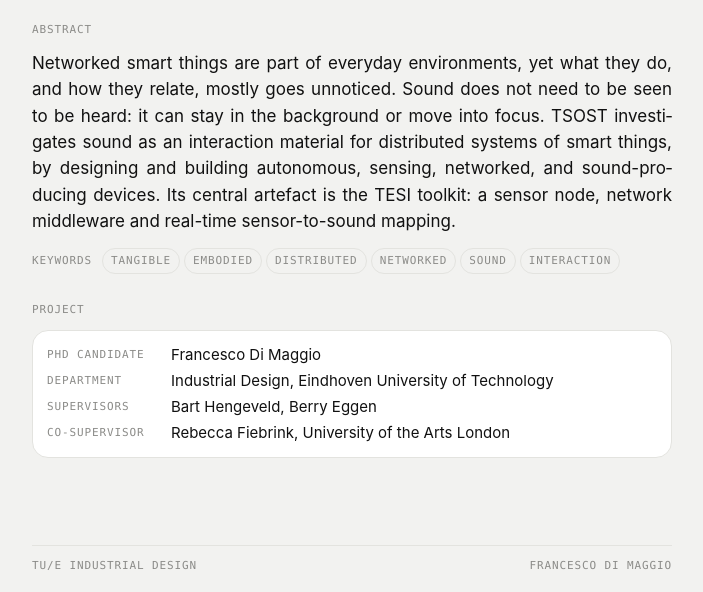
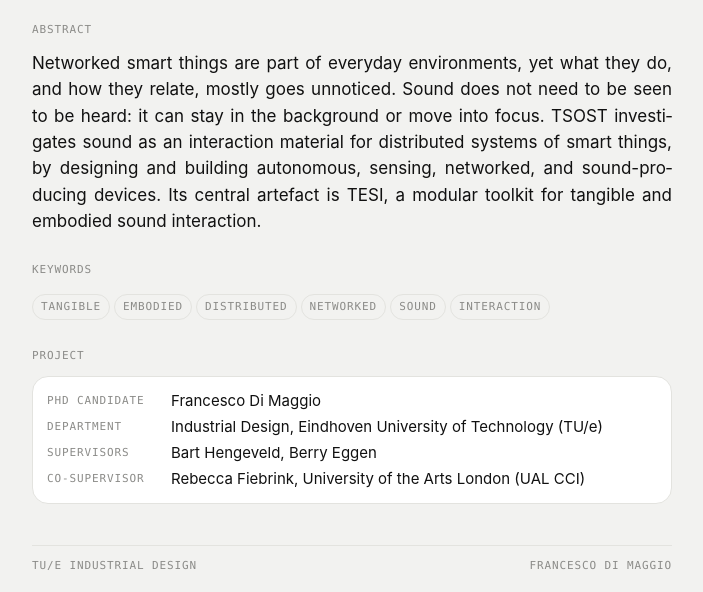
Before and after one commit to francesco-di-maggio/tsost, an Astro site: page / in a window 1280 px wide. Shown: the part 208-800 px from the top of the page, without its empty margins (288-991 px from the left). Built offline with nearby package versions, Linux system fonts and the light colour scheme; Astro itself is replaced by a stand-in of ours.

Commit message:
Keywords label on its own line; abstract last sentence; TU/e and UAL CCI

```diff
--- a/src/pages/index.astro
+++ b/src/pages/index.astro
@@ -9,20 +9,20 @@
 
   <h2 class="label">Abstract</h2>
   <div class="prose">
-    <p>Networked smart things are part of everyday environments, yet what they do, and how they relate, mostly goes unnoticed. Sound does not need to be seen to be heard: it can stay in the background or move into focus. TSOST investigates sound as an interaction material for distributed systems of smart things, by designing and building autonomous, sensing, networked, and sound-producing devices. Its central artefact is the TESI toolkit: a sensor node, network middleware and real-time sensor-to-sound mapping.</p>
+    <p>Networked smart things are part of everyday environments, yet what they do, and how they relate, mostly goes unnoticed. Sound does not need to be seen to be heard: it can stay in the background or move into focus. TSOST investigates sound as an interaction material for distributed systems of smart things, by designing and building autonomous, sensing, networked, and sound-producing devices. Its central artefact is TESI, a modular toolkit for tangible and embodied sound interaction.</p>
   </div>
 
-  <ul class="keywords" aria-label="Keywords">
-    <li class="label">Keywords</li>
+  <h2 class="label">Keywords</h2>
+  <ul class="keywords">
     {keywords.map((k) => <li class="label">{k}</li>)}
   </ul>
 
   <h2 class="label">Project</h2>
   <Facts rows={[
     ["PhD Candidate", "Francesco Di Maggio"],
-    ["Department", "Industrial Design, Eindhoven University of Technology"],
+    ["Department", "Industrial Design, Eindhoven University of Technology (TU/e)"],
     ["Supervisors", "Bart Hengeveld, Berry Eggen"],
-    ["Co-supervisor", "Rebecca Fiebrink, University of the Arts London"],
+    ["Co-supervisor", "Rebecca Fiebrink, University of the Arts London (UAL CCI)"],
   ]} />
 
 </Base>
--- a/src/styles/site.css
+++ b/src/styles/site.css
@@ -106,7 +106,6 @@
 .prose.body { margin-top: 10px; }
 .keywords { display: flex; flex-wrap: wrap; align-items: center; gap: 4px; margin: 4px 0 0; padding: 0; list-style: none; }
 .keywords li { padding: 2px 8px; border: 1px solid var(--line); border-radius: 999px; }
-.keywords li:first-child { padding: 0 6px 0 0; border: 0; }
 .bib summary { cursor: pointer; list-style: none; }
 .bib summary::-webkit-details-marker { display: none; }
 .bib summary::before { content: "+ "; }
```
